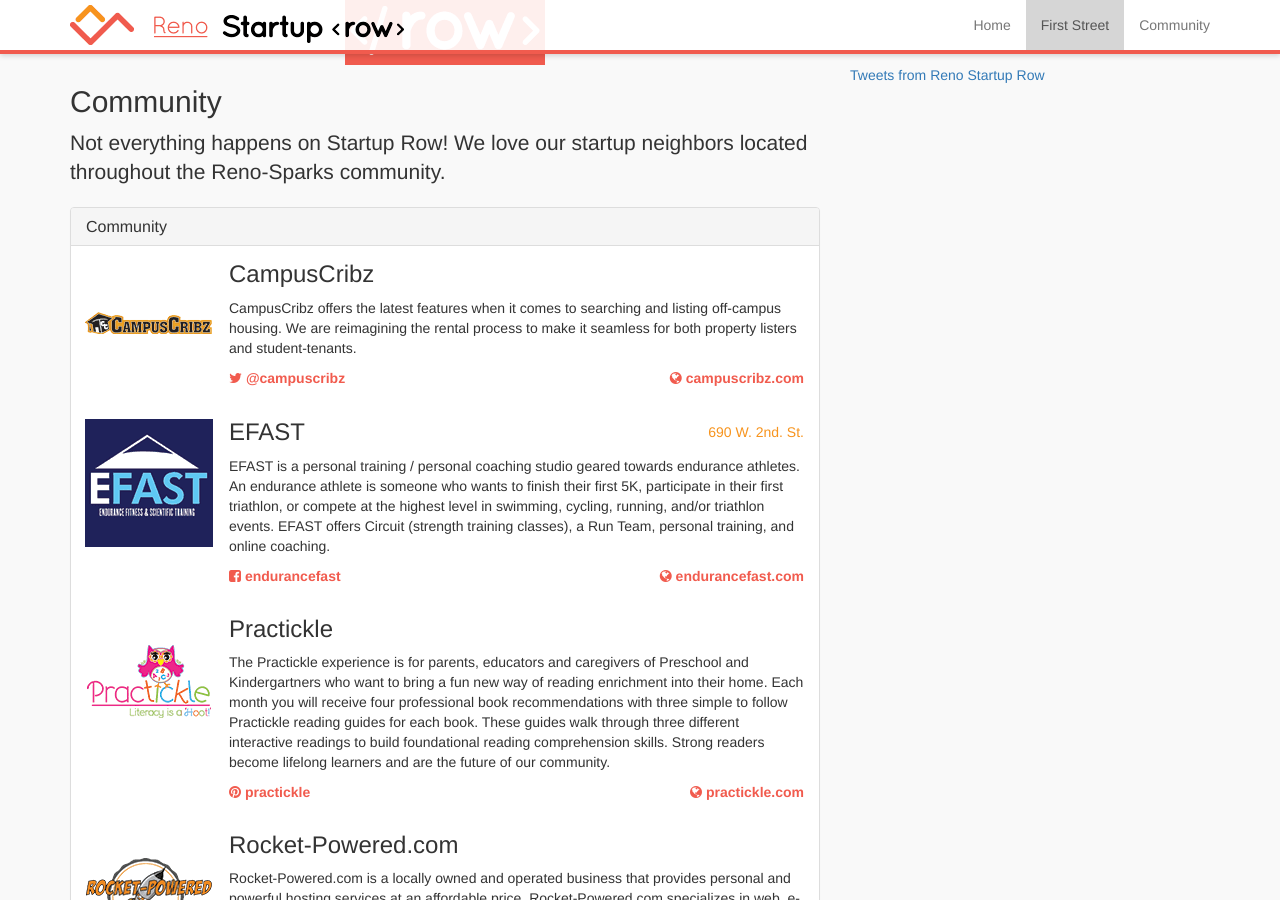
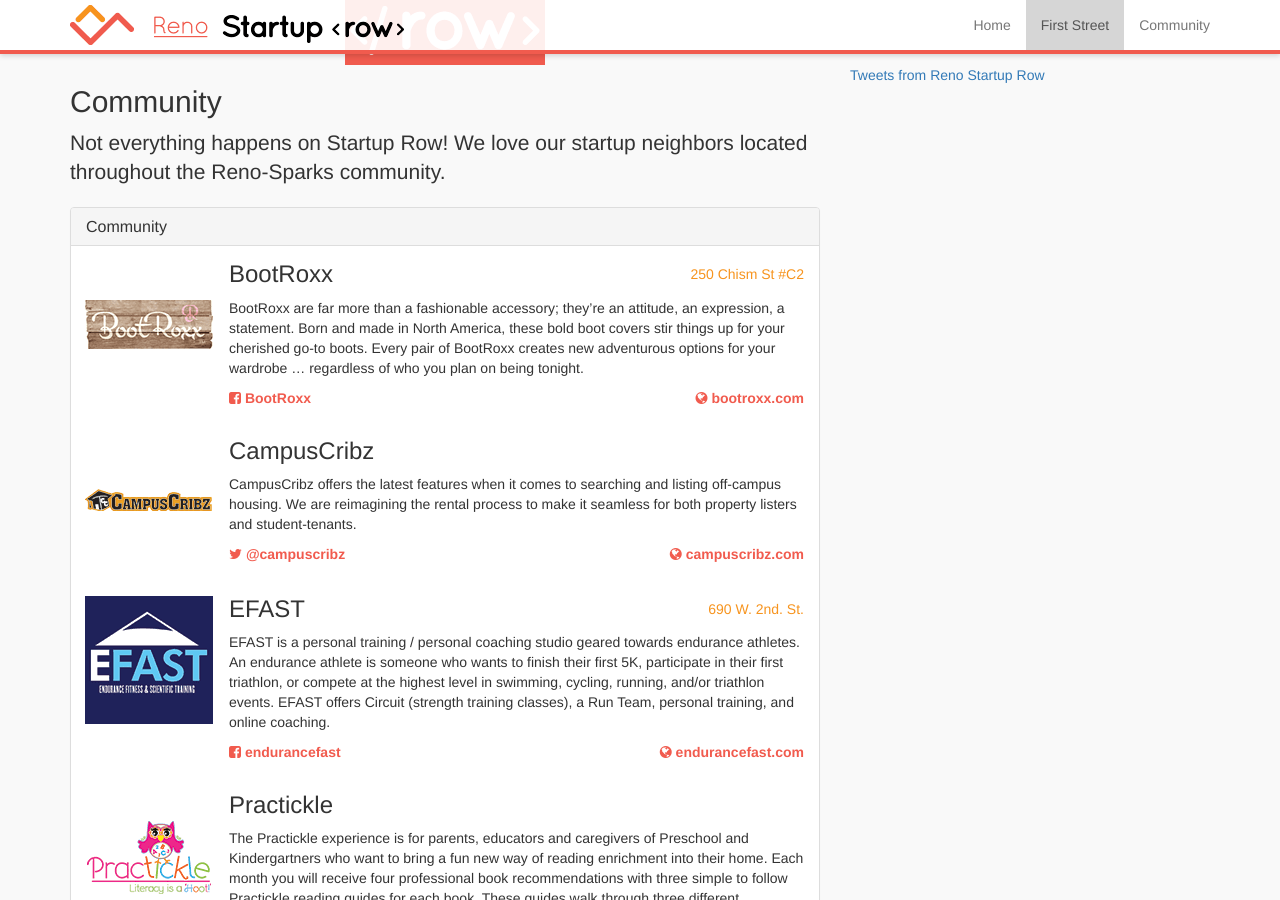
Before and after one commit to startuprow/startuprow.github.io, a Jekyll site: the page built from index.html, in a window 1280 px wide and 900 px high, scrolled down 3280 px. Built offline with Jekyll 4.4.1, drawn with Linux system fonts in a browser that asks for light colours; nearby versions of some CDN libraries; Markdown is read by kramdown in place of the engine named in the settings; comment, search, counter and statistics services are not loaded.

Commit message:
Added BootRoxx to Community section.

```diff
--- a/index.html
+++ b/index.html
@@ -211,6 +211,17 @@
   </div>
   <div class="panel-body company-profile">
     <div class="company-logo">
+      <img src="/img/logo/bootroxx.png">
+    </div>
+    <span class="contact address pull-right">250 Chism St #C2</span>
+    <h3>BootRoxx</h3>
+    <p>BootRoxx are far more than a fashionable accessory; they’re an attitude, an expression, a statement. Born and made in North America, these bold boot covers stir things up for your cherished go-to boots. Every pair of BootRoxx creates new adventurous options for your wardrobe … regardless of who you plan on being tonight.</p>
+    <span class="contact twitter"><a href="https://www.facebook.com/BootRoxx"><i class="fa fa-facebook-square"></i> BootRoxx</a></span>
+    <span class="contact website pull-right"><a href="http://bootroxx.com"><i class="fa fa-globe"></i> bootroxx.com</a></span>
+  </div>
+
+  <div class="panel-body company-profile">
+    <div class="company-logo">
       <img src="/img/logo/campuscribz.png">
     </div>
     <span class="contact address pull-right"></span>
```
Also changed, not shown: img/logo/bootroxx.png (added).
